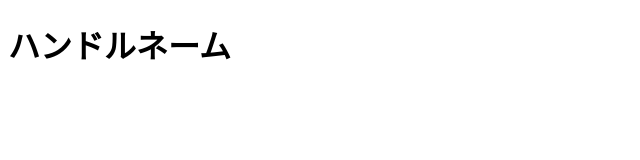
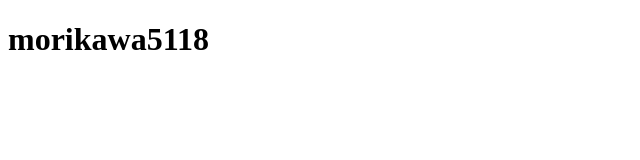
Before and after one commit to morikawa5118/morikawa5118.github.io, a plain HTML site: page index.html in a window 1280 px wide. Shown: the whole page, without its empty margins (0-640 px from the left). Drawn offline with Linux system fonts and the light colour scheme.

Commit message:
Update index.html

```diff
--- a/index.html
+++ b/index.html
@@ -6,6 +6,6 @@
     <title>morikawa5118のポートフォリオ</title>
   </head>
   <body>
-    <h1>ハンドルネーム</h1>
+    <h1>morikawa5118</h1>
   </body>
 </html>
```
